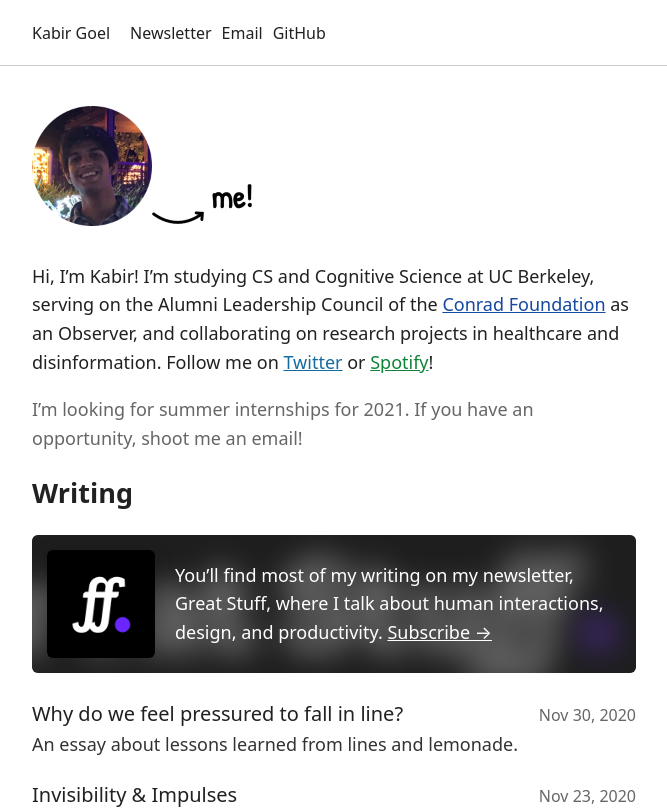
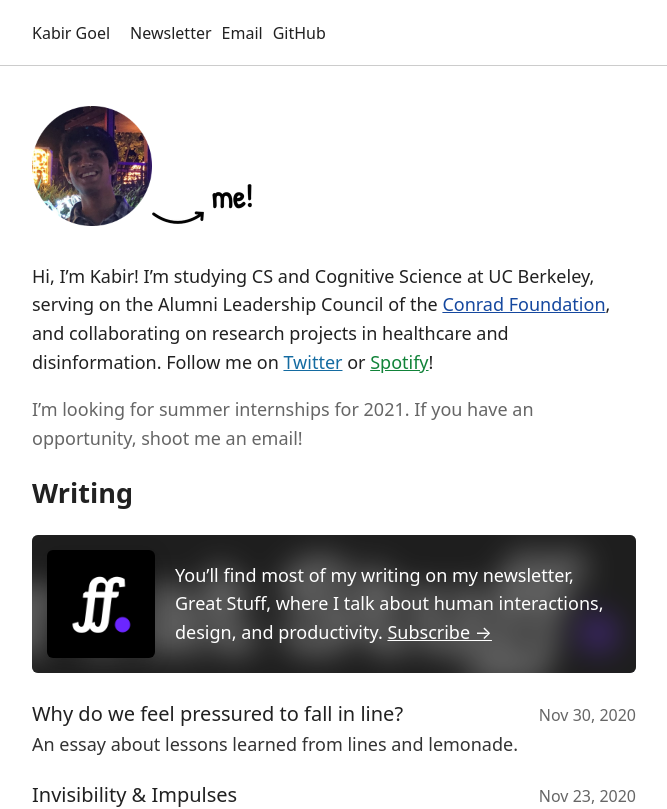
Before and after one commit to kbrgl/website, a Next.js app: page / in a window 1280 px wide. Shown: the top 809 px of the page, without its empty margins (306-973 px from the left). Built offline with nearby package versions, Linux system fonts and the light colour scheme; a web font is replaced by a local one.

Commit message:
Update bio in index
No longer an Observer! 🎉

```diff
--- a/pages/index.tsx
+++ b/pages/index.tsx
@@ -61,8 +61,8 @@ export default function Home({ posts }: HomeProps) {
             href="https://www.conradchallenge.org/alumni-leadership-council"
           >
             Conrad&nbsp;Foundation
-          </a>{" "}
-          as an Observer, and collaborating on research projects in healthcare
+          </a>
+          , and collaborating on research projects in healthcare
           and disinformation. Follow me on{" "}
           <a
             style={{ color: "#146ba1", textDecorationColor: "currentColor" }}
```
